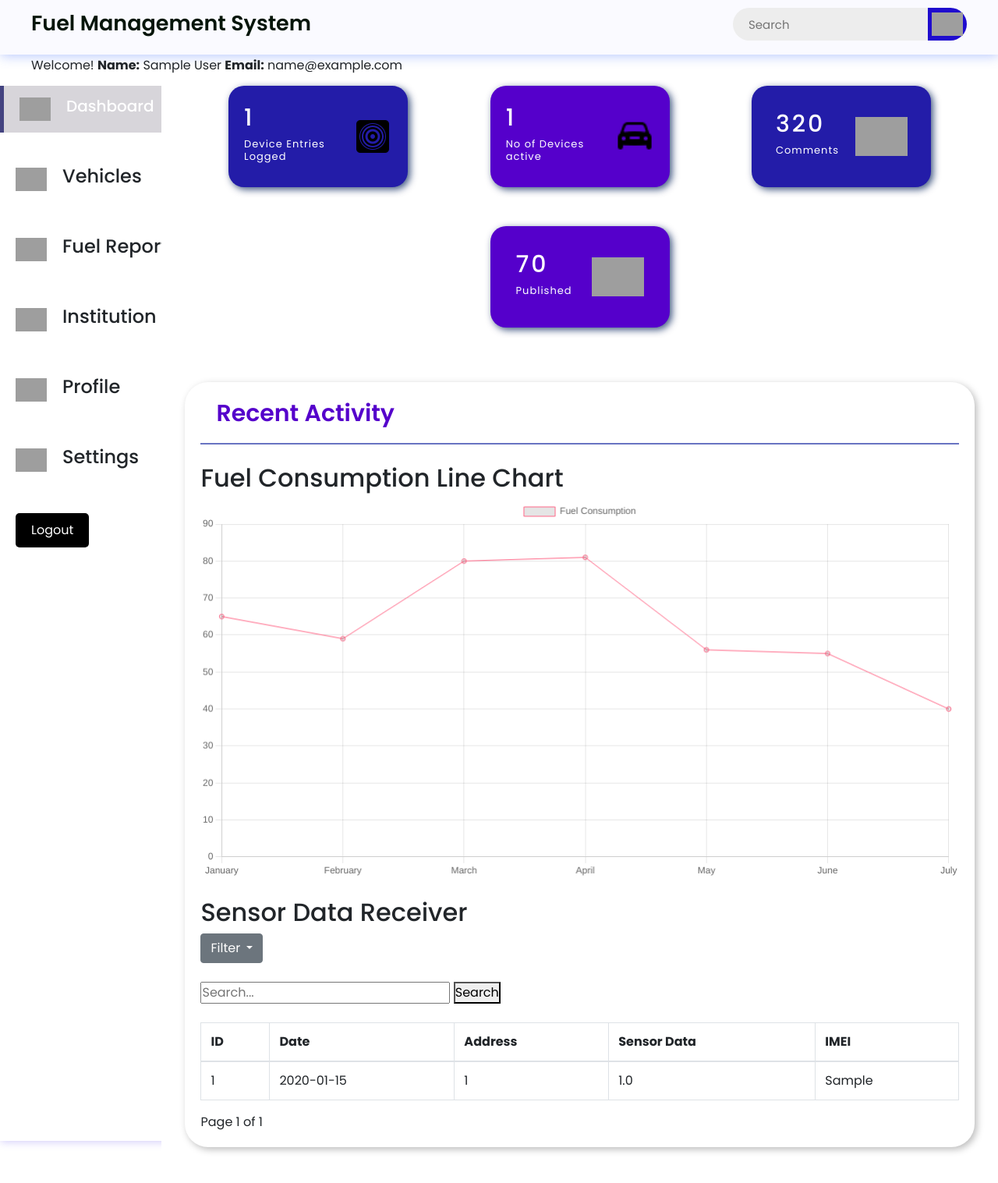
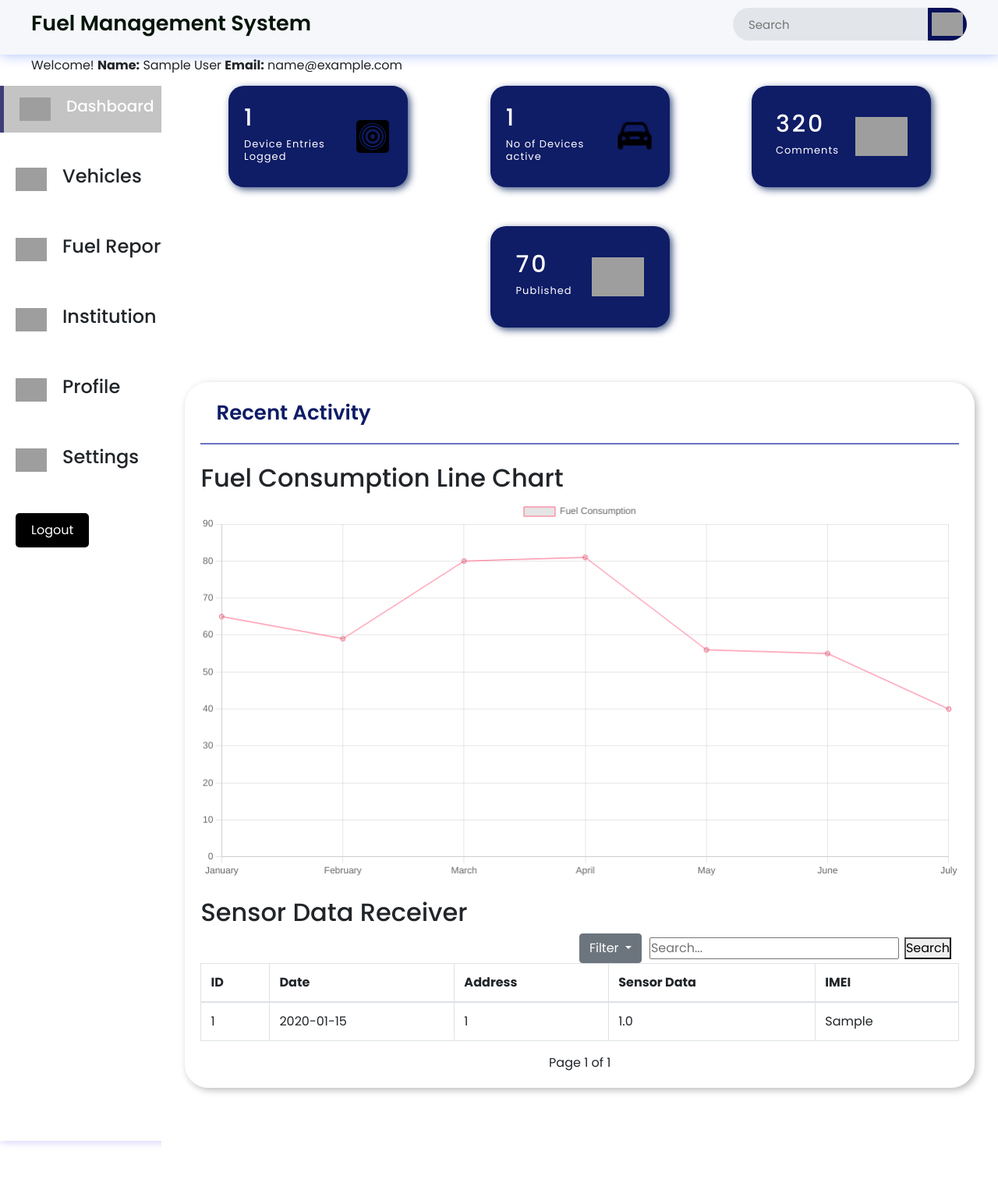
Before and after one commit to snehanaik111/azure_dashboard1, a Flask app: page /dashboard in a window 1280 px wide. Shown: the top 1517 px of the page at 78% size. Run offline with Flask 3, Linux system fonts and the light colour scheme; the visitor is signed in with stand-in values (Sample User, id 1); tables that the repository leaves empty hold one stand-in row (values such as "Sample post"); grey boxes are pictures that could not be loaded.

Commit message:
Update dashboard.css to match vscode

```diff
--- a/static/css/dashboard.css
+++ b/static/css/dashboard.css
@@ -10,16 +10,17 @@ box-sizing: border-box;
 font-family: "Poppins", sans-serif;
 }
 :root {
---background-color1: #fafaff;
---background-color2: #ffffff;
---background-color3: #ededed;
---background-color4: #cad7fda4;
---primary-color: #e7e7ed;
---secondary-color: #1f0cce;
---Border-color: #d7d5da;
---one-use-color: #231ca8;
---two-use-color: #5500cb;
-}
+	--background-color1: #f5f7fa;   /* Slightly darker off-white */
+	--background-color2: #ffffff;   /* White */
+	--background-color3: #e2e6ea;   /* Light grey */
+	--background-color4: #c3dafd;   /* Soft light blue */
+	--primary-color: #d1d7e0;       /* Light blue-grey */
+	--secondary-color: #071059;     /* Darker blue for better contrast */
+	--Border-color: #c4c4c4;        /* Mid-tone grey */
+	--one-use-color: #0f1c66;       /* Medium dark blue */
+	--two-use-color: #0f1c66;       /* Slightly different blue for variation */
+  }
+
 body {
 background-color: var(--background-color4);
 max-width: 100%;
@@ -306,9 +307,9 @@ border-bottom: 2px solid rgba(0, 20, 151, 0.59);
 }
 
 .recent-Articles {
-font-size: 30px;
+font-size: 26px;
 font-weight: 600;
-color: #5500cb;
+color: #0f1c66;
 }
 
 .view {
@@ -376,3 +377,47 @@ border-radius: 4px;
   .tr:nth-child(even) {
 	background-color: #dddddd;
   }
+
+  #searchInput {
+	float: right;
+	margin-right: 7px;
+	margin-bottom: 1px;
+}
+
+ #searchbtn{
+	float:right;
+
+ }
+  #searchContainer {
+	float: right;
+	margin-top: 10px;
+	margin-right: 10px;
+}
+
+.pagination-container {
+    display: flex;
+    justify-content: center;
+}
+
+.pagination {
+    display: flex;
+    align-items: center;
+}
+
+.pagination button {
+    margin: 0 5px;
+}
+
+
+.search-filter-container {
+	float: right;
+    display: flex;
+    align-items: center;
+}
+
+.search-filter-container button,
+.search-filter-container input {
+
+	float: right;
+   margin-right: 10px; /* Adjust as needed */
+}
```
